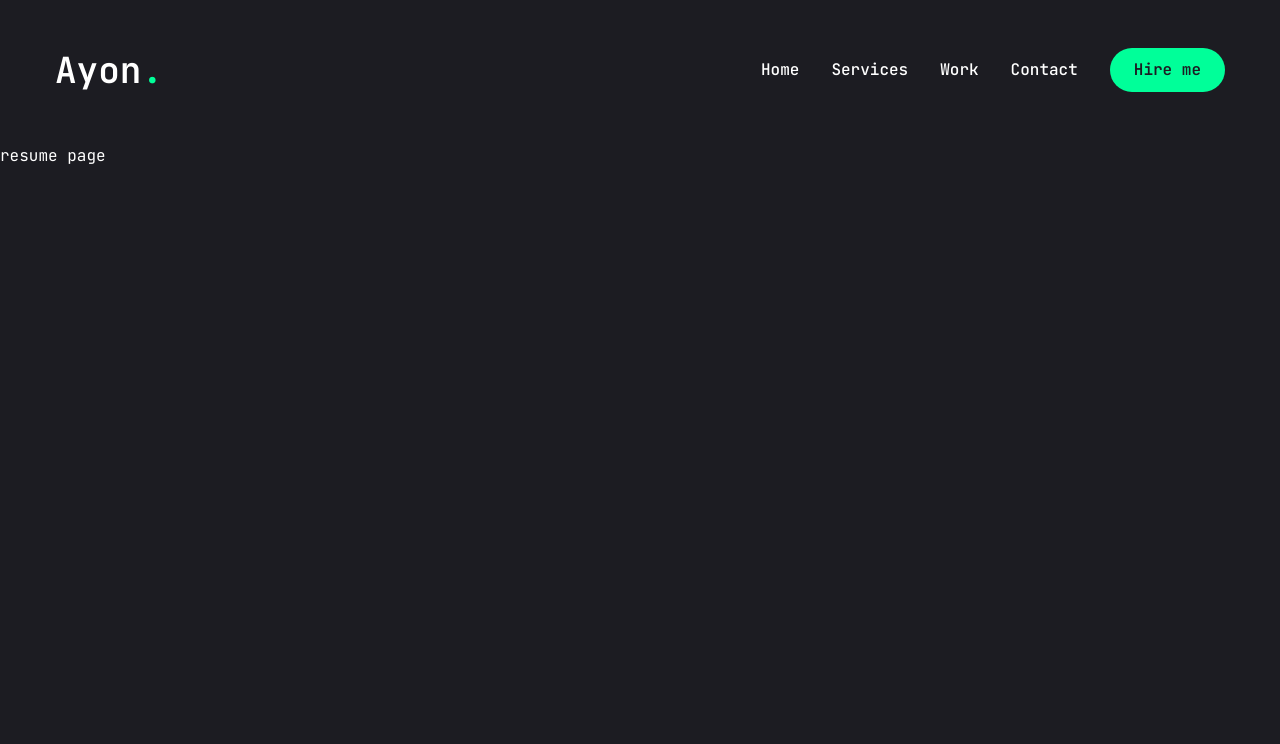
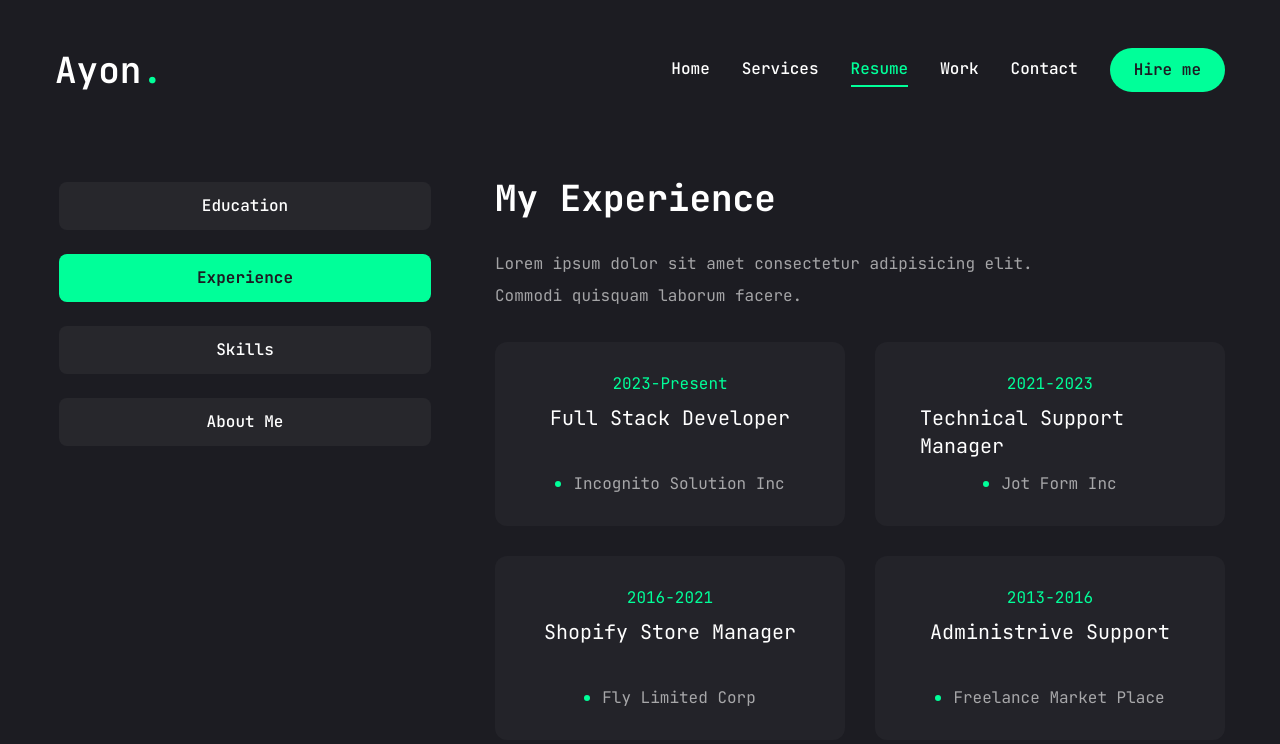
Before and after one commit to ayonbit/ayonbit.me, a Next.js app: page /resume in a window 1280 px wide. Shown: the top 744 px of the page. Built offline with nearby package versions, Linux system fonts and the light colour scheme.

Commit message:
education not complete

```diff
--- a/app/resume/page.jsx
+++ b/app/resume/page.jsx
@@ -1,5 +1,316 @@
+"use client";
+//dependencies
+import { ScrollArea } from "@/components/ui/scroll-area";
+import { Tabs, TabsContent, TabsList, TabsTrigger } from "@/components/ui/tabs";
+import { easeIn, motion } from "framer-motion";
+import {
+  FaBootstrap,
+  FaCss3,
+  FaFigma,
+  FaGithub,
+  FaHtml5,
+  FaJs,
+  FaNodeJs,
+  FaReact,
+} from "react-icons/fa";
+import {
+  SiCisco,
+  SiExpress,
+  SiFirebase,
+  SiMongodb,
+  SiNextdotjs,
+  SiShopify,
+  SiTailwindcss,
+  SiWordpress,
+} from "react-icons/si";
+
+//about data
+const about = {
+  title: "About Me",
+  description:
+    "  Lorem ipsum dolor sit amet consectetur adipisicing elit. Minima temporibus ad doloremque, placeat deleniti reprehenderit.",
+  inf: [
+    {
+      fieldName: "Name",
+      fieldValue: "Ayon Bit",
+    },
+    {
+      fieldName: "Email",
+      fieldValue: "ayonbit@gmail.com",
+    },
+    {
+      fieldName: "Phone",
+      fieldValue: "+88 01686354606",
+    },
+    {
+      fieldName: "Experience",
+      fieldValue: "6+ years",
+    },
+    {
+      fieldName: "Nationality",
+      fieldValue: "Bangladeshi",
+    },
+    {
+      fieldName: "Skype",
+      fieldValue: "ayon.bit",
+    },
+    {
+      fieldName: "Freelance",
+      fieldValue: "Avilable",
+    },
+    {
+      fieldName: "Language",
+      fieldValue: "English,Bengali, Hindi",
+    },
+  ],
+};
+//experience data
+const experience = {
+  icon: "/assets/resume/badge.svg",
+  title: "My Experience",
+  description:
+    " Lorem ipsum dolor sit amet consectetur adipisicing elit. Commodi quisquam laborum facere.",
+  items: [
+    {
+      Company: "Incognito Solution Inc",
+      Position: "Full Stack Developer",
+      duration: "2023-Present",
+    },
+    {
+      Company: "Jot Form Inc",
+      Position: "Technical Support Manager",
+      duration: "2021-2023",
+    },
+    {
+      Company: "Fly Limited Corp",
+      Position: "Shopify Store Manager",
+      duration: "2016-2021",
+    },
+    {
+      Company: "Freelance Market Place",
+      Position: "Administrive Support",
+      duration: "2013-2016",
+    },
+    {
+      Company: "Freelance Marketplace",
+      Position: "Data Entry",
+      duration: "2011-2013",
+    },
+  ],
+};
+//education data
+const education = {
+  icon: "/assets/resume/cap.svg",
+  title: "My Education",
+  description:
+    "Lorem ipsum dolor sit, amet consectetur adipisicing elit. Obcaecati, in! Consequatur, tempora",
+  items: [
+    {
+      Institute: "JU-Jahangirnagar University",
+      Degree: "Msc in Information Tecnology",
+      Duration: "2019 - 2021",
+    },
+    {
+      Institute:
+        "IUBAT - International University of Business Agriculture and Technology",
+      Degree: "Bsc in Electrical and Electronics Engineering",
+      Duration: "2011 - 2016",
+    },
+    {
+      Institute: "Cisco",
+      Degree: "Cisco Certified Network Associates",
+      Duration: "2020",
+    },
+    {
+      Institute: "Bangladesh University of Engineering and Technology",
+      Degree: "Cisco Certification Training",
+      Duration: "2019",
+    },
+    {
+      Institute: "Code Academy ",
+      Degree: "Full Stack Web Development",
+      Duration: "2017 - 2019",
+    },
+  ],
+};
+
+//skills
+const skills = {
+  title: "My Skills",
+  description:
+    "Lorem ipsum dolor sit, amet consectetur adipisicing elit. Veritatis vel unde add.",
+  skillList: [
+    {
+      icons: <FaHtml5 />,
+      name: "HTML5",
+    },
+    {
+      icons: <FaCss3 />,
+      name: "Css3",
+    },
+    {
+      icons: <FaBootstrap />,
+      name: "Bootstrap",
+    },
+    {
+      icons: <FaJs />,
+      name: "JavaScript",
+    },
+    {
+      icons: <SiTailwindcss />,
+      name: "Tailwind Css",
+    },
+    {
+      icons: <SiMongodb />,
+      name: "MongoDb",
+    },
+    {
+      icons: <SiExpress />,
+      name: "Express Js",
+    },
+    {
+      icons: <FaReact />,
+      name: "React Js",
+    },
+    {
+      icons: <FaNodeJs />,
+      name: "Node Js",
+    },
+    {
+      icons: <SiNextdotjs />,
+      name: "Next Js",
+    },
+    {
+      icons: <SiFirebase />,
+      name: "Firebase",
+    },
+
+    {
+      icons: <FaGithub />,
+      name: "Github",
+    },
+    {
+      icons: <FaFigma />,
+      name: "Figma",
+    },
+    {
+      icons: <SiShopify />,
+      name: "Shopify",
+    },
+    {
+      icons: <SiWordpress />,
+      name: "Wordpress",
+    },
+    {
+      icons: <SiCisco />,
+      name: "Cisco",
+    },
+  ],
+};
+
+//resume page
 const resume = () => {
-  return <div>resume page</div>;
+  return (
+    <motion.div
+      initial={{ opacity: 0 }}
+      animate={{
+        opacity: 1,
+        transition: { delay: 2.4, duration: 0.4, ease: easeIn },
+      }}
+      className="min-h-[80vh] flex items-center justify-center  xl:py-0 py-12"
+    >
+      <div className="mx-auto container">
+        <Tabs
+          defaultValue="experience"
+          className="flex flex-col xl:flex-row gap-[60px]"
+        >
+          <TabsList className="flex flex-col w-full max-w-[380px] mx-auto xl:mx-0 gap-6">
+            <TabsTrigger value="education">Education</TabsTrigger>
+            <TabsTrigger value="experience">Experience </TabsTrigger>
+            <TabsTrigger value="skills">Skills</TabsTrigger>
+            <TabsTrigger value="about">About Me</TabsTrigger>
+          </TabsList>
+          {/* content */}
+          <div className="min-h-[70vh] w-full">
+            {/* experience */}
+            <TabsContent value="experience" className="w-full">
+              <div className="flex flex-col gap-[30px] text-center xl:text-left">
+                <h3 className="text-4xl font-bold ">{experience.title}</h3>
+                <p className="max-w-[600px] text-white/60 mx-auto xl:mx-0">
+                  {experience.description}
+                </p>
+                <ScrollArea className="h-[400px]">
+                  <ul className="grid grid-cols-1 lg:grid-cols-2 gap-[30px]">
+                    {experience.items.map((item, index) => {
+                      return (
+                        <li
+                          key={index}
+                          className="bg-[#232329] h-[184px] py-6 px-10 rounded-xl flex flex-col justify-center items-center lg:items-center gap-1"
+                        >
+                          <span className="text-accent">{item.duration}</span>
+                          <h3 className="text-xl max-w-[260px] min-h-[60px] text-center lg:text-left">
+                            {item.Position}
+                          </h3>
+                          <div className="flex items-center gap-3">
+                            {/* dot */}
+                            <span className="w-[6px] h-[6px] rounded-full bg-accent "></span>
+                            <p className="text-white/60">{item.Company}</p>
+                          </div>
+                        </li>
+                      );
+                    })}
+                  </ul>
+                </ScrollArea>
+              </div>
+            </TabsContent>
+
+            {/* education */}
+            <TabsContent value="education" className="w-full">
+              <div className="flex flex-col gap-[30px] text-center xl:text-left">
+                <h3 className="text-4xl font-bold ">{education.title}</h3>
+                <p className="max-w-[600px] text-white/60 mx-auto xl:mx-0">
+                  {education.description}
+                </p>
+                <ScrollArea className="h-[400px]">
+                  <ul className="grid grid-cols-1 lg:grid-cols-2 gap-[30px]">
+                    {education.items.map((item, index) => {
+                      return (
+                        <li
+                          key={index}
+                          className="bg-[#232329] h-[184px] py-6 px-10 rounded-xl flex flex-col justify-center items-center lg:items-center gap-1"
+                        >
+                          <span className="text-accent">{item.Duration}</span>
+                          <h3 className="text-sm max-w-[200px] min-h-[60px] text-center lg:text-left md:text-left">
+                            {item.Degree}
+                          </h3>
+                          <div className="flex items-center gap-3">
+                            {/* dot */}
+                            <span className="w-[6px] h-[6px] rounded-full bg-accent "></span>
+                            <p className="text-white/60 text-sm">
+                              {item.Institute}
+                            </p>
+                          </div>
+                        </li>
+                      );
+                    })}
+                  </ul>
+                </ScrollArea>
+              </div>
+            </TabsContent>
+
+            {/* Skills */}
+            <TabsContent value="skills" className="w-full">
+              Skills
+            </TabsContent>
+            {/* about */}
+            <TabsContent value="about" className="w-full">
+              About Me
+            </TabsContent>
+          </div>
+        </Tabs>
+      </div>
+    </motion.div>
+  );
 };
 
 export default resume;
--- a/components/MobileNav.jsx
+++ b/components/MobileNav.jsx
@@ -16,6 +16,10 @@
   {
     name: "services",
     path: "/services",
+  },
+  {
+    name: "resume",
+    path: "/resume",
   },
   {
     name: "work",
--- a/components/Nav.jsx
+++ b/components/Nav.jsx
@@ -12,6 +12,10 @@
   {
     name: "services",
     path: "/services",
+  },
+  {
+    name: "resume",
+    path: "/resume",
   },
   {
     name: "work",
--- a/components/ui/tabs.jsx
+++ b/components/ui/tabs.jsx
@@ -1,43 +1,43 @@
-"use client"
+"use client";
 
-import * as React from "react"
-import * as TabsPrimitive from "@radix-ui/react-tabs"
+import * as TabsPrimitive from "@radix-ui/react-tabs";
+import * as React from "react";
 
-import { cn } from "@/lib/utils"
+import { cn } from "@/lib/utils";
 
-const Tabs = TabsPrimitive.Root
+const Tabs = TabsPrimitive.Root;
 
 const TabsList = React.forwardRef(({ className, ...props }, ref) => (
   <TabsPrimitive.List
     ref={ref}
-    className={cn(
-      "inline-flex h-10 items-center justify-center rounded-md bg-slate-100 p-1 text-slate-500 dark:bg-slate-800 dark:text-slate-400",
-      className
-    )}
-    {...props} />
-))
-TabsList.displayName = TabsPrimitive.List.displayName
+    className={cn("inline-flex h-auto rounded-md p-1 text-primary", className)}
+    {...props}
+  />
+));
+TabsList.displayName = TabsPrimitive.List.displayName;
 
 const TabsTrigger = React.forwardRef(({ className, ...props }, ref) => (
   <TabsPrimitive.Trigger
     ref={ref}
     className={cn(
-      "inline-flex items-center justify-center whitespace-nowrap rounded-sm px-3 py-1.5 text-sm font-medium ring-offset-white transition-all focus-visible:outline-none focus-visible:ring-2 focus-visible:ring-slate-950 focus-visible:ring-offset-2 disabled:pointer-events-none disabled:opacity-50 data-[state=active]:bg-white data-[state=active]:text-slate-950 data-[state=active]:shadow-sm dark:ring-offset-slate-950 dark:focus-visible:ring-slate-300 dark:data-[state=active]:bg-slate-950 dark:data-[state=active]:text-slate-50",
+      "inline-flex items-center w-full bg-[#27272c] justify-center whitespace-nowrap text-white rounded-lg p-3 text-base text-balance font-medium ring-offset-white transition-all disabled:pointer-events-none disabled:opacity-56 data-[state=active]:bg-accent data-[state=active]:text-primary data-[state=active]:font-bold data-[state=active]:shadow-sm  ",
       className
     )}
-    {...props} />
-))
-TabsTrigger.displayName = TabsPrimitive.Trigger.displayName
+    {...props}
+  />
+));
+TabsTrigger.displayName = TabsPrimitive.Trigger.displayName;
 
 const TabsContent = React.forwardRef(({ className, ...props }, ref) => (
   <TabsPrimitive.Content
     ref={ref}
     className={cn(
-      "mt-2 ring-offset-white focus-visible:outline-none focus-visible:ring-2 focus-visible:ring-slate-950 focus-visible:ring-offset-2 dark:ring-offset-slate-950 dark:focus-visible:ring-slate-300",
+      " min-h-[480px] ring-offset-white focus-visible:outline-none focus-visible:ring-2 focus-visible:ring-slate-950 focus-visible:ring-offset-2 dark:ring-offset-slate-950 dark:focus-visible:ring-slate-300",
       className
     )}
-    {...props} />
-))
-TabsContent.displayName = TabsPrimitive.Content.displayName
+    {...props}
+  />
+));
+TabsContent.displayName = TabsPrimitive.Content.displayName;
 
-export { Tabs, TabsList, TabsTrigger, TabsContent }
+export { Tabs, TabsContent, TabsList, TabsTrigger };
```
Also changed, not shown: components/ui/scroll-area.jsx (+20 -14 lines).
